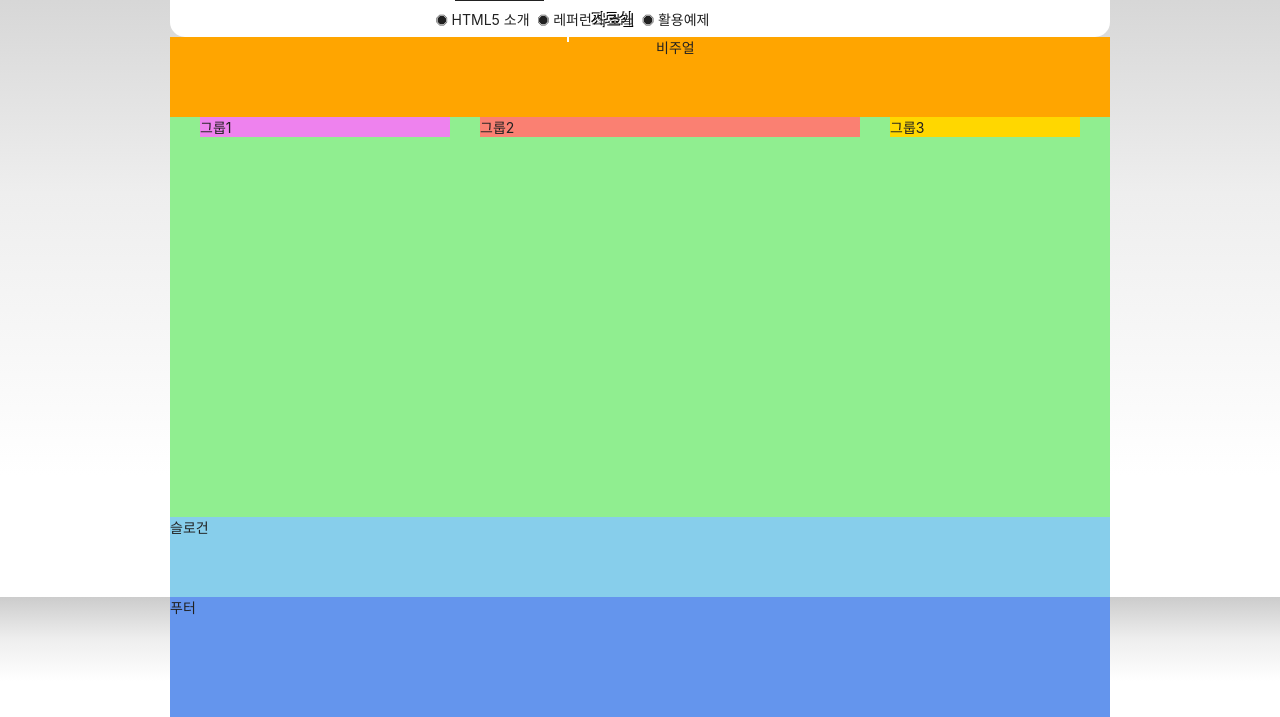
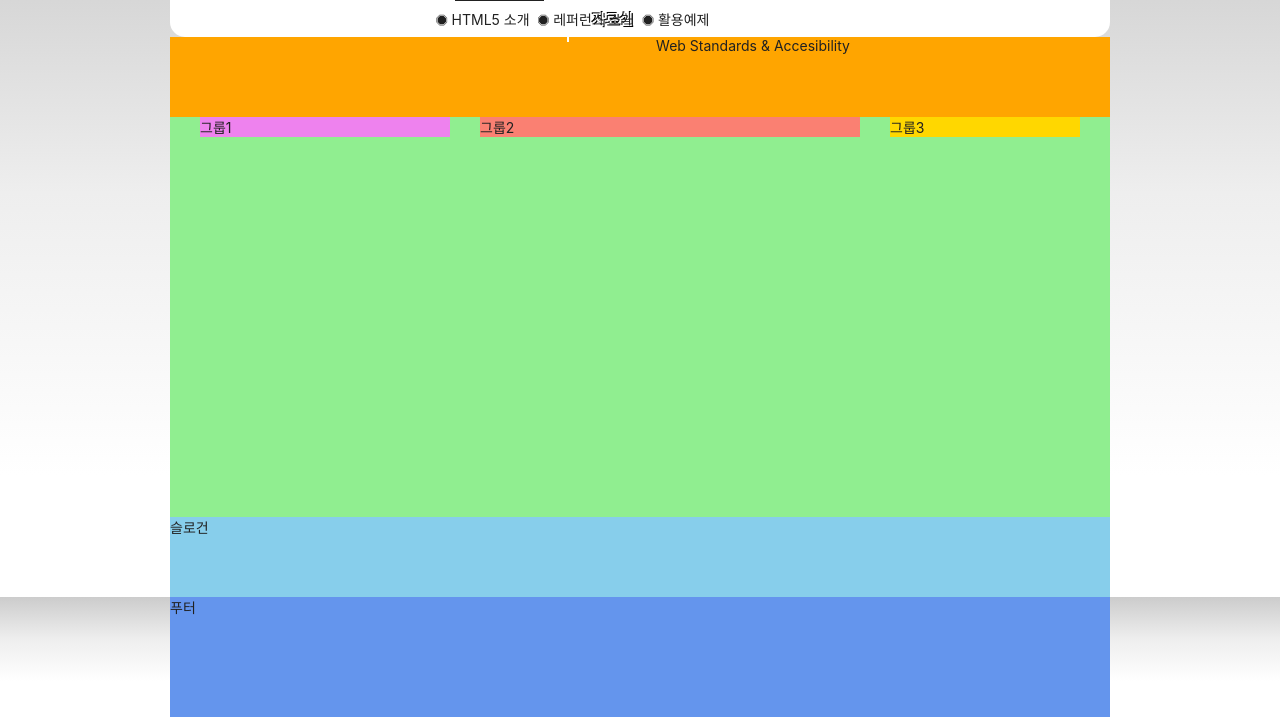
Before and after one commit to jaesukpark77/HTML5, a plain HTML site: page index.html in a window 1280 px wide. Shown: the part 90-807 px from the top of the page. Drawn offline with Linux system fonts and the light colour scheme; a web font is replaced by a local one.

Commit message:
Feat: visual 텍스트 콘텐츠 마크업

```diff
--- a/index.html
+++ b/index.html
@@ -138,7 +138,11 @@
     <!-- member End -->
   </header>
   <!-- header End -->
-  <div class="visual">비주얼</div>
+  <div class="visual">
+    <div class="visual-text">
+      Web Standards &amp; Accesibility
+    </div>
+  </div>
   <!-- main Start -->
   <main class="main">
     <div class="group group1">그룹1</div>
```
